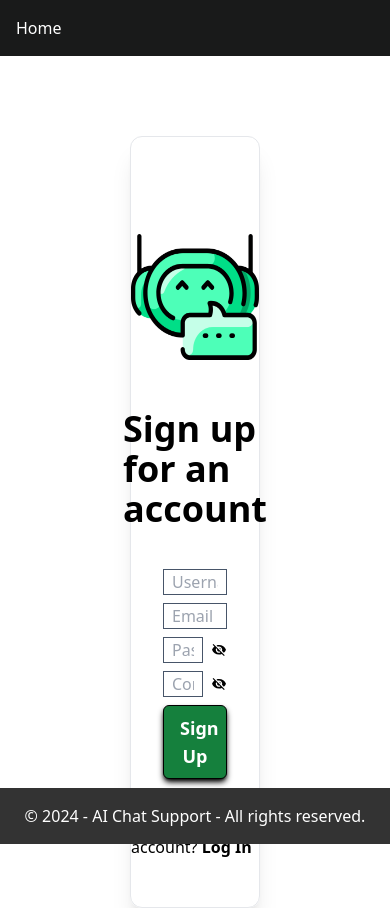
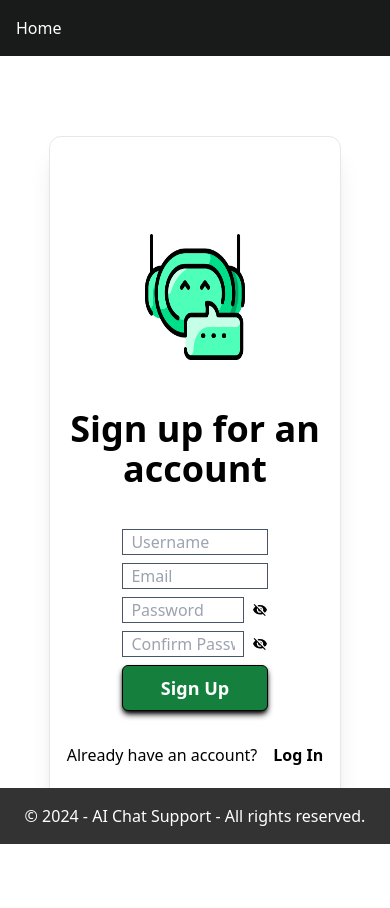
Before and after one commit to IntermediaDesigns/ai-customer-support, a Next.js app: page /signup in a window 390 px wide. After the commit the page ends 844 px from the top, so only its background shows below. Built offline with nearby package versions, Linux system fonts and the light colour scheme; no server answers.

Commit message:
feat: Add lazy loading for images in Frontpage, Login, and Signup components

```diff
--- a/app/components/Frontpage.jsx
+++ b/app/components/Frontpage.jsx
@@ -1,4 +1,5 @@
 import React from "react";
+import Image from "next/image";
 
 export default function Frontpage() {
   return (
@@ -6,10 +7,12 @@ export default function Frontpage() {
       <section className="flex flex-col items-center justify-center gap-6">
         <div className="flex flex-col items-center justify-center text-center w-full">
           <div className="flex gap-6 justify-center items-center text-white bg-chatarea w-full py-6 flex-wrap text-wrap">
-            <img
+            <Image
               className="h-36"
-              src="robot-light.png"
+              src="/robot-light.png"
               alt="Cute green chatbot"
+              width={100}
+              height={144}
             />
             <h1 className="text-8xl font-extrabold">AI Chat Support</h1>
           </div>
--- a/app/components/Login.jsx
+++ b/app/components/Login.jsx
@@ -5,6 +5,7 @@ import { signIn } from "../../auth";
 import Footer from "./Footer";
 import { FaEye } from "react-icons/fa";
 import { IoMdEyeOff } from "react-icons/io";
+import Image from "next/image";
 
 export default function Login({ searchParams }) {
   const [username, setUsername] = useState("");
@@ -38,11 +39,13 @@ export default function Login({ searchParams }) {
   return (
     <>
     <nav id="navLinks"><a href="/">Home</a></nav>
-      <div className="flex flex-col items-center justify-center gap-8 border border-solid border-gray-200 shadow-xl w-1/3 rounded-xl py-12 mt-20 ml-auto mr-auto">
-        <img
+      <div className="flex flex-col items-center justify-center gap-8 border border-solid border-gray-200 shadow-xl w-3/4 rounded-xl py-12 mt-20 ml-auto mr-auto lg:w-1/3">
+        <Image
           className="h-36 mt-10"
-          src="robot-dark.png"
+          src="/robot-dark.png"
           alt="Cute green chatbot"
+          width={100}
+          height={144}
         />
         <h1 className="text-4xl font-bold py-2">Log In</h1>
         {successMessage && <p>{successMessage}</p>}
@@ -90,9 +93,9 @@ export default function Login({ searchParams }) {
           </button>
         </form>
         <div>
-          <p>
+          <p id="navLinks">
             Need an account?
-            <a className="font-bold" href="/signup">
+            <a className="font-bold" href="/signup" >
               {" "}
               Sign Up
             </a>
--- a/app/components/Signup.jsx
+++ b/app/components/Signup.jsx
@@ -4,6 +4,7 @@ import { signUp } from "../../auth";
 import { useRouter } from "next/navigation";
 import { FaEye } from "react-icons/fa";
 import { IoMdEyeOff } from "react-icons/io";
+import Image from "next/image";
 
 import "../globals.css";
 import Footer from "./Footer";
@@ -40,13 +41,15 @@ export default function Signup() {
   return (
     <>
     <nav id="navLinks"><a href="/">Home</a></nav>
-      <div className="flex flex-col items-center justify-center gap-8 border border-solid border-gray-200 shadow-xl w-1/3 rounded-xl py-12 mt-20 ml-auto mr-auto">
-        <img
+      <div className="flex flex-col items-center justify-center gap-8 border border-solid border-gray-200 shadow-xl w-3/4 rounded-xl py-12 mt-20 ml-auto mr-auto lg:w-1/3 ">
+        <Image
           className="h-36 mt-10"
-          src="robot-dark.png"
+          src="/robot-dark.png"
           alt="Cute green chatbot"
+          width={100}
+          height={144}
         />
-        <h1 className="text-4xl font-bold py-2">Sign up for an account</h1>
+        <h1 className="text-4xl font-bold py-2 text-wrap text-center">Sign up for an account</h1>
         {error && <p>{error}</p>}
         <form
           className="flex flex-col gap-2 w-1/2 max-w-96"
@@ -123,7 +126,7 @@ export default function Signup() {
           </button>
         </form>
         <div>
-          <p>
+          <p id="navLinks">
             Already have an account?
             <a className="font-bold" href="/login">
               {" "}
```
